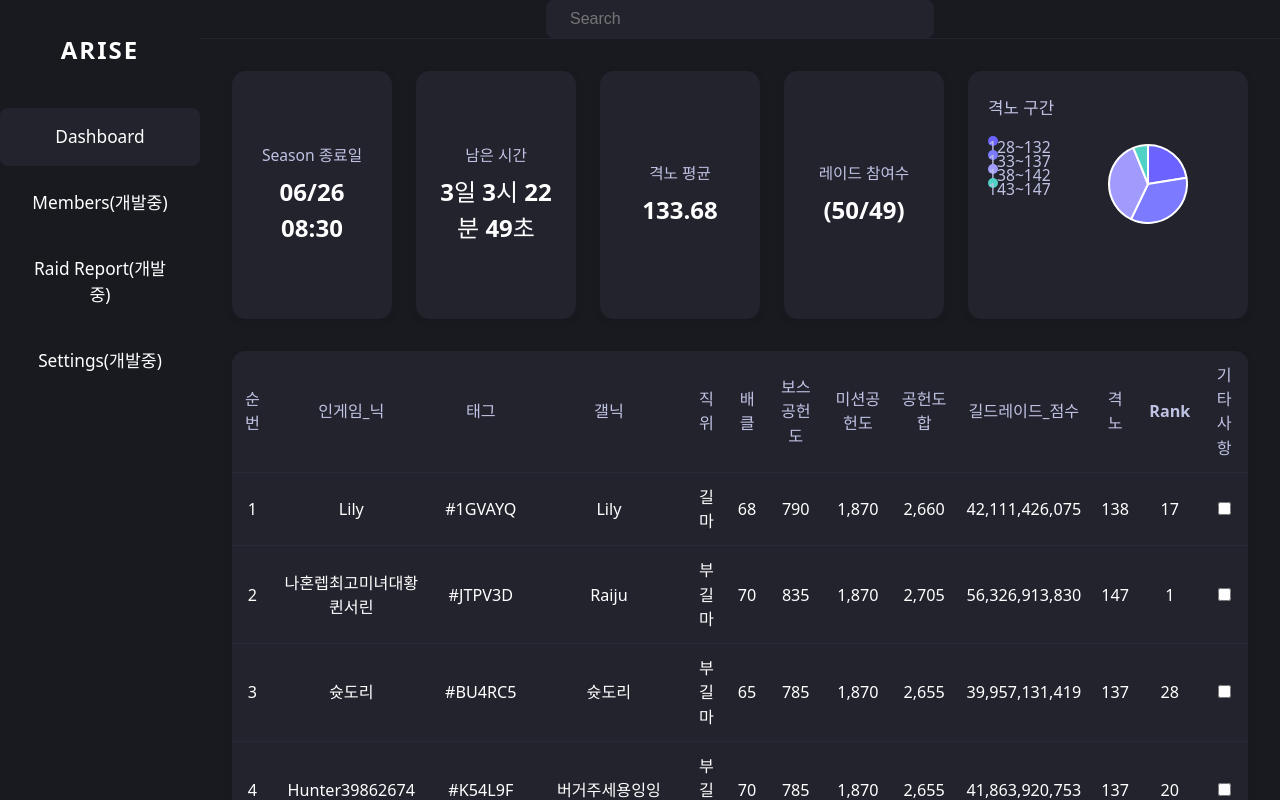
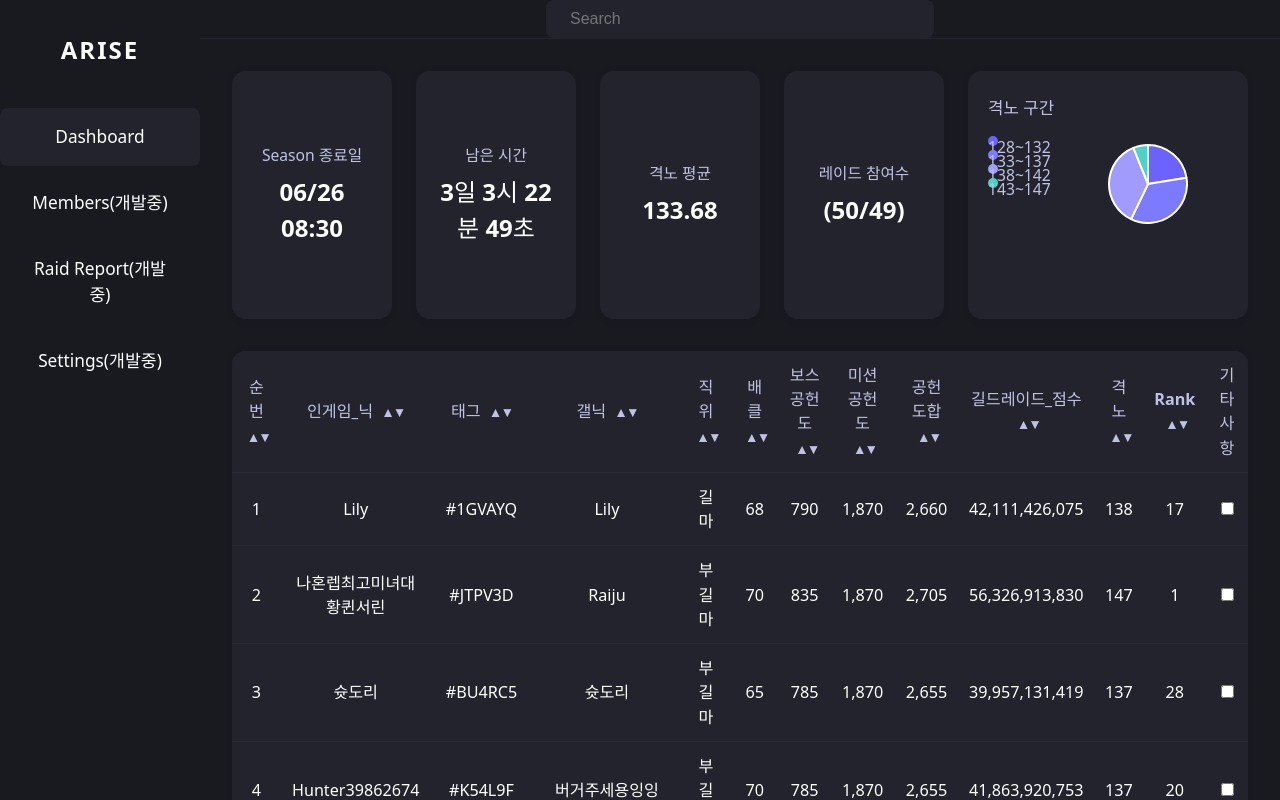
Before and after one commit to ShootDoRi/ariseDashBoard, a Vue app: page / in a window 1280 px wide. Built offline with nearby package versions, Linux system fonts and the light colour scheme.

Commit message:
정렬아이콘 추가

```diff
--- a/src/components/MemberTable.vue
+++ b/src/components/MemberTable.vue
@@ -3,18 +3,102 @@
     <table class="member-table">
       <thead>
         <tr>
-          <th class="col-no" @click="sortBy('순번')">순번</th>
-          <th class="col-nick" @click="sortBy('인게임_닉')">인게임_닉</th>
-          <th class="col-tag" @click="sortBy('태그')">태그</th>
-          <th class="col-gal" @click="sortBy('갤닉')">갤닉</th>
-          <th class="col-pos" @click="sortBy('직위')">직위</th>
-          <th class="col-bc" @click="sortBy('배틀클래스')">배클</th>
-          <th class="col-boss" @click="sortBy('보스공헌도')">보스공헌도</th>
-          <th class="col-mission" @click="sortBy('미션공헌도')">미션공헌도</th>
-          <th class="col-total" @click="sortBy('공헌도합')">공헌도합</th>
-          <th class="col-raid" @click="sortBy('길드레이드_점수')">길드레이드_점수</th>
-          <th class="col-rage" @click="sortBy('격노')">격노</th>
-          <th class="col-rank" @click="sortBy('Rank')">Rank</th>
+          <th class="col-no" @click="sortBy('순번')">
+            순번
+            <span class="sort-icon" v-if="sortKey === '순번'">
+              <span :class="{ active: sortOrder === 1 }">▲</span>
+              <span :class="{ active: sortOrder === -1 }">▼</span>
+            </span>
+            <span class="sort-icon" v-else>▲▼</span>
+          </th>
+          <th class="col-nick" @click="sortBy('인게임_닉')">
+            인게임_닉
+            <span class="sort-icon" v-if="sortKey === '인게임_닉'">
+              <span :class="{ active: sortOrder === 1 }">▲</span>
+              <span :class="{ active: sortOrder === -1 }">▼</span>
+            </span>
+            <span class="sort-icon" v-else>▲▼</span>
+          </th>
+          <th class="col-tag" @click="sortBy('태그')">
+            태그
+            <span class="sort-icon" v-if="sortKey === '태그'">
+              <span :class="{ active: sortOrder === 1 }">▲</span>
+              <span :class="{ active: sortOrder === -1 }">▼</span>
+            </span>
+            <span class="sort-icon" v-else>▲▼</span>
+          </th>
+          <th class="col-gal" @click="sortBy('갤닉')">
+            갤닉
+            <span class="sort-icon" v-if="sortKey === '갤닉'">
+              <span :class="{ active: sortOrder === 1 }">▲</span>
+              <span :class="{ active: sortOrder === -1 }">▼</span>
+            </span>
+            <span class="sort-icon" v-else>▲▼</span>
+          </th>
+          <th class="col-pos" @click="sortBy('직위')">
+            직위
+            <span class="sort-icon" v-if="sortKey === '직위'">
+              <span :class="{ active: sortOrder === 1 }">▲</span>
+              <span :class="{ active: sortOrder === -1 }">▼</span>
+            </span>
+            <span class="sort-icon" v-else>▲▼</span>
+          </th>
+          <th class="col-bc" @click="sortBy('배틀클래스')">
+            배클
+            <span class="sort-icon" v-if="sortKey === '배틀클래스'">
+              <span :class="{ active: sortOrder === 1 }">▲</span>
+              <span :class="{ active: sortOrder === -1 }">▼</span>
+            </span>
+            <span class="sort-icon" v-else>▲▼</span>
+          </th>
+          <th class="col-boss" @click="sortBy('보스공헌도')">
+            보스공헌도
+            <span class="sort-icon" v-if="sortKey === '보스공헌도'">
+              <span :class="{ active: sortOrder === 1 }">▲</span>
+              <span :class="{ active: sortOrder === -1 }">▼</span>
+            </span>
+            <span class="sort-icon" v-else>▲▼</span>
+          </th>
+          <th class="col-mission" @click="sortBy('미션공헌도')">
+            미션공헌도
+            <span class="sort-icon" v-if="sortKey === '미션공헌도'">
+              <span :class="{ active: sortOrder === 1 }">▲</span>
+              <span :class="{ active: sortOrder === -1 }">▼</span>
+            </span>
+            <span class="sort-icon" v-else>▲▼</span>
+          </th>
+          <th class="col-total" @click="sortBy('공헌도합')">
+            공헌도합
+            <span class="sort-icon" v-if="sortKey === '공헌도합'">
+              <span :class="{ active: sortOrder === 1 }">▲</span>
+              <span :class="{ active: sortOrder === -1 }">▼</span>
+            </span>
+            <span class="sort-icon" v-else>▲▼</span>
+          </th>
+          <th class="col-raid" @click="sortBy('길드레이드_점수')">
+            길드레이드_점수
+            <span class="sort-icon" v-if="sortKey === '길드레이드_점수'">
+              <span :class="{ active: sortOrder === 1 }">▲</span>
+              <span :class="{ active: sortOrder === -1 }">▼</span>
+            </span>
+            <span class="sort-icon" v-else>▲▼</span>
+          </th>
+          <th class="col-rage" @click="sortBy('격노')">
+            격노
+            <span class="sort-icon" v-if="sortKey === '격노'">
+              <span :class="{ active: sortOrder === 1 }">▲</span>
+              <span :class="{ active: sortOrder === -1 }">▼</span>
+            </span>
+            <span class="sort-icon" v-else>▲▼</span>
+          </th>
+          <th class="col-rank" @click="sortBy('Rank')">
+            Rank
+            <span class="sort-icon" v-if="sortKey === 'Rank'">
+              <span :class="{ active: sortOrder === 1 }">▲</span>
+              <span :class="{ active: sortOrder === -1 }">▼</span>
+            </span>
+            <span class="sort-icon" v-else>▲▼</span>
+          </th>
           <th class="col-etc">기타사항</th>
         </tr>
       </thead>
@@ -178,4 +262,17 @@ onMounted(() => {
     width: 25%; /* 4개 컬럼이 균등하게 분배 */
   }
 }
+
+/* ...기존 스타일... */
+.sort-icon {
+  font-size: 0.85em;
+  margin-left: 4px;
+  color: #bfc2e2;
+  letter-spacing: -2px;
+  user-select: none;
+}
+.sort-icon .active {
+  color: #4fd1c5;
+  font-weight: bold;
+}
 </style>
```
